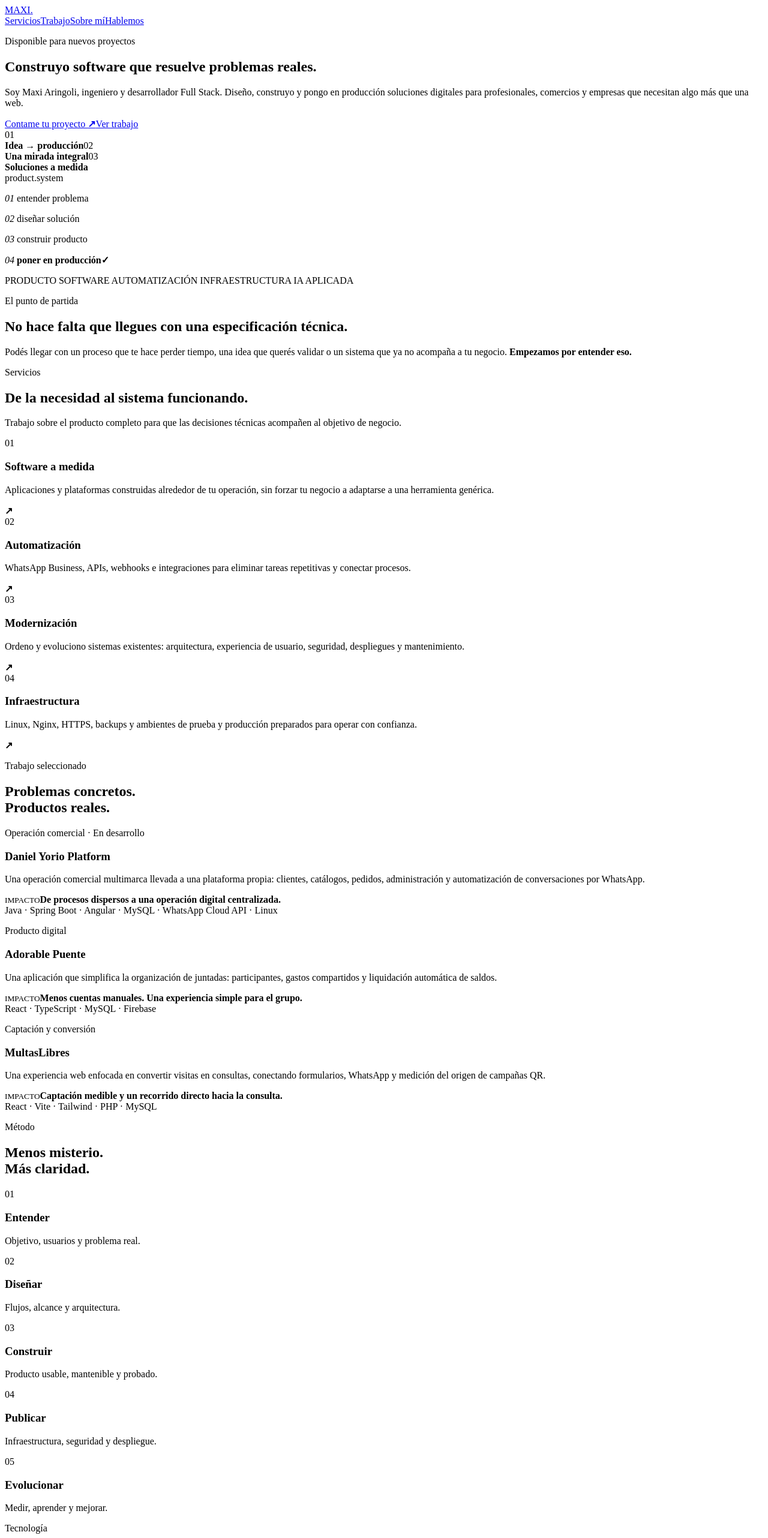
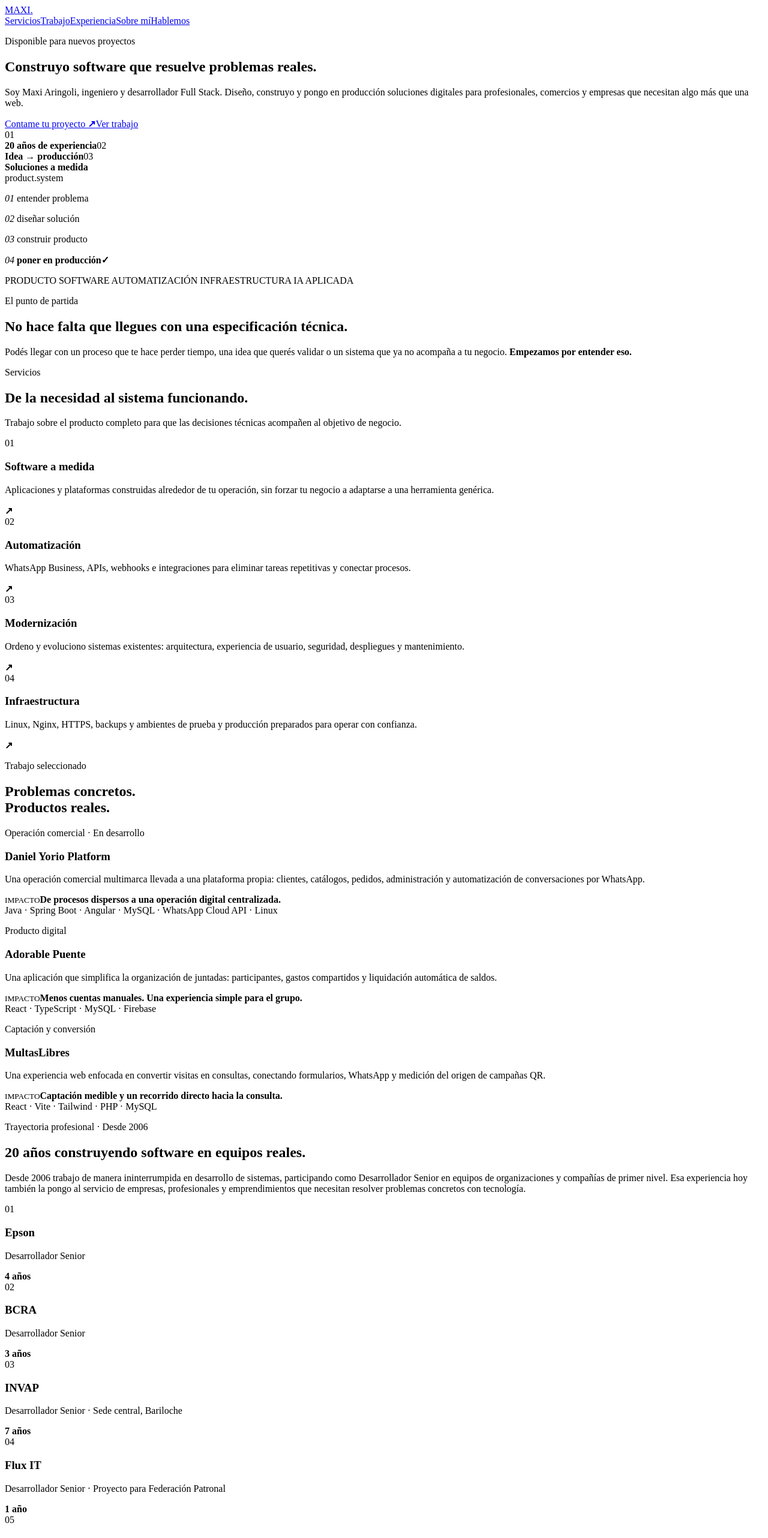
Before and after one commit to MaxiAringoli/maxiaringoli-portfolio, a React (Vite) app: page / in a window 1280 px wide. Shown: the top 2564 px of the page at 60% size. Built offline with nearby package versions, Linux system fonts and the light colour scheme; the HTML template or start-up script is replaced by a standard one.

Commit message:
feat: add professional experience and LinkedIn

```diff
--- a/src/App.tsx
+++ b/src/App.tsx
@@ -9,6 +9,15 @@ const projects = [
   { name: 'Daniel Yorio Platform', eyebrow: 'Operación comercial · En desarrollo', text: 'Una operación comercial multimarca llevada a una plataforma propia: clientes, catálogos, pedidos, administración y automatización de conversaciones por WhatsApp.', result: 'De procesos dispersos a una operación digital centralizada.', stack: 'Java · Spring Boot · Angular · MySQL · WhatsApp Cloud API · Linux', featured: true },
   { name: 'Adorable Puente', eyebrow: 'Producto digital', text: 'Una aplicación que simplifica la organización de juntadas: participantes, gastos compartidos y liquidación automática de saldos.', result: 'Menos cuentas manuales. Una experiencia simple para el grupo.', stack: 'React · TypeScript · MySQL · Firebase' },
   { name: 'MultasLibres', eyebrow: 'Captación y conversión', text: 'Una experiencia web enfocada en convertir visitas en consultas, conectando formularios, WhatsApp y medición del origen de campañas QR.', result: 'Captación medible y un recorrido directo hacia la consulta.', stack: 'React · Vite · Tailwind · PHP · MySQL' },
+]
+
+const experience = [
+  { company: 'Epson', duration: '4 años', detail: 'Desarrollador Senior' },
+  { company: 'BCRA', duration: '3 años', detail: 'Desarrollador Senior' },
+  { company: 'INVAP', duration: '7 años', detail: 'Desarrollador Senior · Sede central, Bariloche' },
+  { company: 'Flux IT', duration: '1 año', detail: 'Desarrollador Senior · Proyecto para Federación Patronal' },
+  { company: 'Coderio', duration: '1 año', detail: 'Desarrollador Senior · Proyecto para Interbanking' },
+  { company: 'Mercado Libre', duration: 'Actualidad · casi 4 años', detail: 'Desarrollador Senior' },
 ]
 
 const steps = [['01','Entender','Objetivo, usuarios y problema real.'],['02','Diseñar','Flujos, alcance y arquitectura.'],['03','Construir','Producto usable, mantenible y probado.'],['04','Publicar','Infraestructura, seguridad y despliegue.'],['05','Evolucionar','Medir, aprender y mejorar.']]
@@ -25,7 +34,7 @@ function App() {
     <div className="site-shell">
       <header className="topbar">
         <a className="brand" href="#inicio" aria-label="Ir al inicio">MAXI<span>.</span></a>
-        <nav aria-label="Navegación principal"><a href="#servicios">Servicios</a><a href="#proyectos">Trabajo</a><a href="#sobre-mi">Sobre mí</a><a className="nav-cta" href="#contacto">Hablemos</a></nav>
+        <nav aria-label="Navegación principal"><a href="#servicios">Servicios</a><a href="#proyectos">Trabajo</a><a href="#experiencia">Experiencia</a><a href="#sobre-mi">Sobre mí</a><a className="nav-cta" href="#contacto">Hablemos</a></nav>
       </header>
 
       <main>
@@ -35,7 +44,7 @@ function App() {
             <h1>Construyo software que <span>resuelve problemas reales.</span></h1>
             <p className="hero-lead">Soy Maxi Aringoli, ingeniero y desarrollador Full Stack. Diseño, construyo y pongo en producción soluciones digitales para profesionales, comercios y empresas que necesitan algo más que una web.</p>
             <div className="hero-actions"><a className="button button-primary" href="#contacto">Contame tu proyecto <b>↗</b></a><a className="button button-ghost" href="#proyectos">Ver trabajo</a></div>
-            <div className="hero-proof"><span>01<br/><strong>Idea → producción</strong></span><span>02<br/><strong>Una mirada integral</strong></span><span>03<br/><strong>Soluciones a medida</strong></span></div>
+            <div className="hero-proof"><span>01<br/><strong>20 años de experiencia</strong></span><span>02<br/><strong>Idea → producción</strong></span><span>03<br/><strong>Soluciones a medida</strong></span></div>
           </div>
           <div className="hero-visual" aria-hidden="true"><div className="signal signal-a"/><div className="signal signal-b"/><div className="console-card"><div className="console-top"><i/><i/><i/><span>product.system</span></div><p><em>01</em> entender problema</p><p><em>02</em> diseñar solución</p><p><em>03</em> construir producto</p><p className="console-active"><em>04</em> <strong>poner en producción</strong><b>✓</b></p></div></div>
         </section>
@@ -44,23 +53,23 @@ function App() {
 
         <section className="statement section-narrow"><p className="eyebrow">El punto de partida</p><h2>No hace falta que llegues con una especificación técnica.</h2><p>Podés llegar con un proceso que te hace perder tiempo, una idea que querés validar o un sistema que ya no acompaña a tu negocio. <strong>Empezamos por entender eso.</strong></p></section>
 
-        <section className="section" id="servicios">
-          <div className="section-heading split-heading"><div><p className="eyebrow">Servicios</p><h2>De la necesidad al sistema funcionando.</h2></div><p>Trabajo sobre el producto completo para que las decisiones técnicas acompañen al objetivo de negocio.</p></div>
-          <div className="service-grid">{services.map(([number,title,text]) => <article className="service-card" key={title}><span>{number}</span><div><h3>{title}</h3><p>{text}</p></div><b>↗</b></article>)}</div>
-        </section>
+        <section className="section" id="servicios"><div className="section-heading split-heading"><div><p className="eyebrow">Servicios</p><h2>De la necesidad al sistema funcionando.</h2></div><p>Trabajo sobre el producto completo para que las decisiones técnicas acompañen al objetivo de negocio.</p></div><div className="service-grid">{services.map(([number,title,text]) => <article className="service-card" key={title}><span>{number}</span><div><h3>{title}</h3><p>{text}</p></div><b>↗</b></article>)}</div></section>
 
-        <section className="section projects" id="proyectos">
-          <div className="section-heading"><p className="eyebrow">Trabajo seleccionado</p><h2>Problemas concretos.<br/>Productos reales.</h2></div>
-          <div className="project-grid">{projects.map(project => <article className={`project-card ${project.featured ? 'featured' : ''}`} key={project.name}><div><p className="project-eyebrow">{project.eyebrow}</p><h3>{project.name}</h3><p className="project-copy">{project.text}</p></div><div className="project-result"><small>IMPACTO</small><strong>{project.result}</strong></div><div className="project-footer"><span>{project.stack}</span></div></article>)}</div>
+        <section className="section projects" id="proyectos"><div className="section-heading"><p className="eyebrow">Trabajo seleccionado</p><h2>Problemas concretos.<br/>Productos reales.</h2></div><div className="project-grid">{projects.map(project => <article className={`project-card ${project.featured ? 'featured' : ''}`} key={project.name}><div><p className="project-eyebrow">{project.eyebrow}</p><h3>{project.name}</h3><p className="project-copy">{project.text}</p></div><div className="project-result"><small>IMPACTO</small><strong>{project.result}</strong></div><div className="project-footer"><span>{project.stack}</span></div></article>)}</div></section>
+
+        <section className="section experience" id="experiencia">
+          <div className="experience-intro"><p className="eyebrow">Trayectoria profesional · Desde 2006</p><h2>20 años construyendo software en equipos reales.</h2><p>Desde 2006 trabajo de manera ininterrumpida en desarrollo de sistemas, participando como Desarrollador Senior en equipos de organizaciones y compañías de primer nivel. Esa experiencia hoy también la pongo al servicio de empresas, profesionales y emprendimientos que necesitan resolver problemas concretos con tecnología.</p></div>
+          <div className="experience-list">{experience.map((item,index)=><article key={item.company}><span className="experience-number">{String(index + 1).padStart(2,'0')}</span><div><h3>{item.company}</h3><p>{item.detail}</p></div><strong>{item.duration}</strong></article>)}</div>
+          <div className="experience-close"><blockquote>“La escala del cliente puede cambiar. El criterio con el que construyo software, no.”</blockquote><a className="button button-ghost" href="https://www.linkedin.com/in/maxiaringoli/" target="_blank" rel="noreferrer">Ver trayectoria en LinkedIn <b>↗</b></a></div>
         </section>
 
         <section className="section process"><div className="section-heading"><p className="eyebrow">Método</p><h2>Menos misterio.<br/>Más claridad.</h2></div><div className="process-list">{steps.map(([number,title,text])=><article key={title}><span>{number}</span><h3>{title}</h3><p>{text}</p></article>)}</div></section>
 
         <section className="section technology"><div className="section-heading"><p className="eyebrow">Tecnología</p><h2>El stack se elige después del problema.</h2></div><div className="tech-grid">{techGroups.map(([title,items])=><div className="tech-row" key={title}><strong>{title}</strong><span>{items}</span></div>)}</div><blockquote>“No vendo una tecnología específica. Construyo la solución que el proyecto necesita.”</blockquote></section>
 
-        <section className="section about" id="sobre-mi"><div className="portrait"><img src="/images/maxi-aringoli-portfolio.png" alt="Maxi Aringoli, ingeniero y desarrollador Full Stack" loading="lazy" decoding="async"/><span className="portrait-label">MAXI ARINGOLI<br/><small>INGENIERÍA · SOFTWARE</small></span></div><div className="about-copy"><p className="eyebrow">Sobre mí</p><h2>Ingeniería detrás del código.</h2><p className="about-lead">Soy Maxi Aringoli. Me gusta entrar a un proyecto entendiendo el problema completo, no solamente la pantalla que hay que programar.</p><p>Trabajo entre producto, frontend, backend, datos e infraestructura. Esa visión me permite tomar decisiones pensando en cómo se va a usar, mantener y operar una solución una vez que deja de ser una idea.</p><div className="about-values"><span><b>Full Stack</b>Producto completo</span><span><b>End-to-end</b>Idea a producción</span><span><b>Argentina</b>Trabajo remoto</span></div></div></section>
+        <section className="section about" id="sobre-mi"><div className="portrait"><img src="/images/maxi-aringoli-portfolio.png" alt="Maxi Aringoli, ingeniero y desarrollador Full Stack" loading="lazy" decoding="async"/><span className="portrait-label">MAXI ARINGOLI<br/><small>INGENIERÍA · SOFTWARE</small></span></div><div className="about-copy"><p className="eyebrow">Sobre mí</p><h2>Ingeniería detrás del código.</h2><p className="about-lead">Soy Maxi Aringoli, ingeniero y desarrollador de software. Trabajo profesionalmente en sistemas desde 2006 y durante mi carrera formé parte de equipos de Epson, BCRA, INVAP y Mercado Libre, además de proyectos para Federación Patronal e Interbanking.</p><p>Dos décadas trabajando en equipo y desarrollando sistemas me enseñaron que el software no termina cuando el código funciona. Tiene que poder usarse, mantenerse, evolucionar y acompañar una necesidad real. Hoy llevo ese criterio a cada proyecto, sin importar su escala.</p><div className="about-values"><span><b>20 años</b>Experiencia profesional</span><span><b>Full Stack</b>Producto completo</span><span><b>End-to-end</b>Idea a producción</span></div><a className="about-link" href="https://www.linkedin.com/in/maxiaringoli/" target="_blank" rel="noreferrer">LinkedIn ↗</a></div></section>
 
-        <section className="contact section-narrow" id="contacto"><p className="eyebrow">Empecemos una conversación</p><h2>¿Hay algo que tu negocio podría hacer <span>mejor con software?</span></h2><p>Contame qué necesitás resolver. No hace falta tener definido el sistema ni la tecnología.</p><div className="contact-actions"><a className="button button-primary" href="mailto:maxiaringoli@gmail.com">Escribime por email <b>↗</b></a><a className="button button-ghost" href="https://github.com/MaxiAringoli" target="_blank" rel="noreferrer">Ver GitHub</a></div><small>Villa Carlos Paz · Córdoba · Argentina · Disponible para trabajo remoto</small></section>
+        <section className="contact section-narrow" id="contacto"><p className="eyebrow">Empecemos una conversación</p><h2>¿Hay algo que tu negocio podría hacer <span>mejor con software?</span></h2><p>Contame qué necesitás resolver. No hace falta tener definido el sistema ni la tecnología. Trabajo con proyectos de distintas escalas, desde profesionales y emprendimientos hasta operaciones empresariales.</p><div className="contact-actions"><a className="button button-primary" href="mailto:maxiaringoli@gmail.com">Escribime por email <b>↗</b></a><a className="button button-ghost" href="https://www.linkedin.com/in/maxiaringoli/" target="_blank" rel="noreferrer">LinkedIn</a><a className="button button-ghost" href="https://github.com/MaxiAringoli" target="_blank" rel="noreferrer">GitHub</a></div><small>Villa Carlos Paz · Córdoba · Argentina · Disponible para trabajo remoto</small></section>
       </main>
       <footer><a className="brand" href="#inicio">MAXI<span>.</span></a><span>Ingeniería de Software · Desarrollo de soluciones digitales</span><span>© 2026 Maxi Aringoli</span></footer>
     </div>
```
